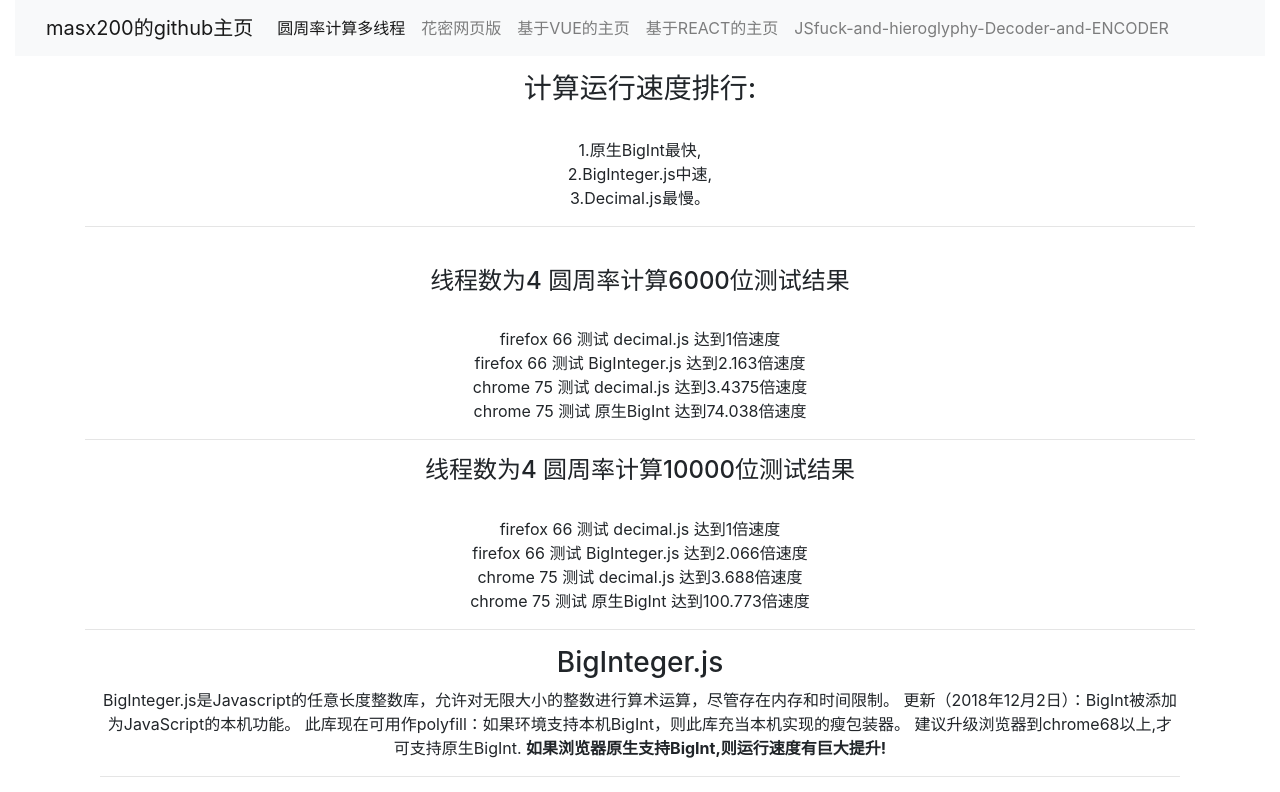
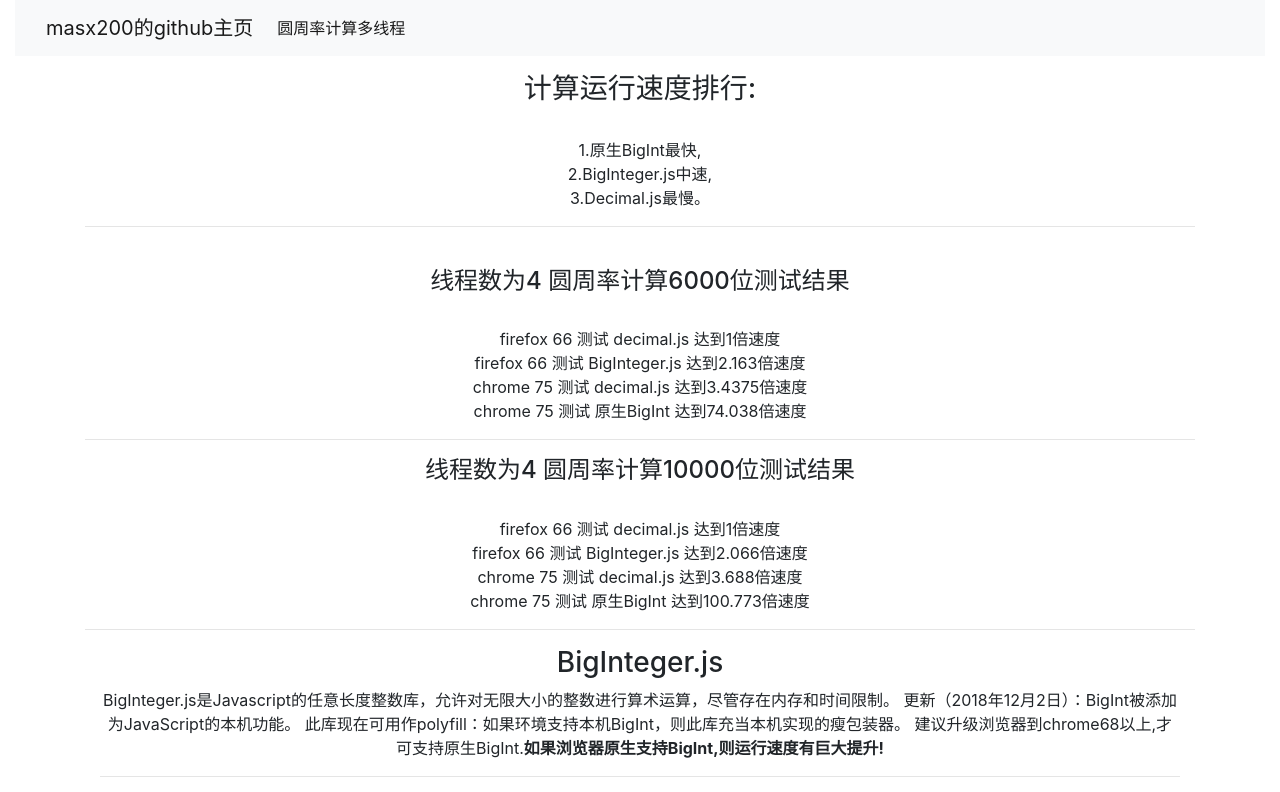
Before and after one commit to masx200/Pi-calculation-multithreading, a website: page src/index.html in a window 1280 px wide. Shown: the top 792 px of the page. Drawn offline with nearby package versions, Linux system fonts and the light colour scheme.

Commit message:
Update index.html

```diff
--- a/src/index.html
+++ b/src/index.html
@@ -1,28 +1,15 @@
 <!DOCTYPE html>
 <html>
     <head>
-        <!-- 升级bootstrap从3到4 -->
         <link
             rel="stylesheet"
             href="https://cdn.staticfile.org/twitter-bootstrap/4.3.1/css/bootstrap.min.css"
         />
         <script src="https://cdn.staticfile.org/jquery/3.4.1/jquery.min.js"></script>
-        <script src="https://cdn.staticfile.org/popper.js/1.15.0/umd/popper.min.js"></script>
-        <script src="https://cdn.staticfile.org/twitter-bootstrap/4.3.1/js/bootstrap.min.js"></script>
-        <link href="../myfontandtextalign.css" rel="stylesheet" />
-        <!-- <link href="https://cdn.staticfile.org/twitter-bootstrap/3.4.1/css/bootstrap-theme.css" rel="stylesheet">
-        <link href="https://cdn.staticfile.org/twitter-bootstrap/3.4.1/css/bootstrap.min.css" rel="stylesheet">
-        <script src="https://cdn.staticfile.org/jquery/3.4.0/jquery.min.js"></script>
-        <script defer src="https://cdn.staticfile.org/twitter-bootstrap/3.4.1/js/bootstrap.min.js"></script> -->
         <style type="text/css">
             * {
-                /* font-family: "Microsoft Yahei"; */
                 text-align: center;
             }
-
-            /* #nav {
-            float: center;
-        } */
         </style>
         <title>圆周率计算多线程</title>
         <script
@@ -37,24 +24,14 @@
         <meta charset="utf-8" />
         <script src="https://cdn.staticfile.org/big-integer/1.6.43/BigInteger.min.js"></script>
     </head>
-
     <body>
-        <!-- 升级bootstrap从3到4 -->
         <div id="my导航栏" class="fixed-top container-fluid">
-            <!-- <nav class="navbar navbar-default" role="navigation"> -->
             <nav class="navbar navbar-expand-sm bg-light navbar-light">
                 <div class="container-fluid">
                     <div class="navbar-header">
                         <a class="navbar-brand" href="../index.html"
-                            >masx200的github主页
-                        </a>
-                        <!-- <button type="button" class="navbar-toggle" data-toggle="collapse" data-target="#example-navbar-collapse">
-                            <span class="sr-only">切换导航</span>
-                            <span class="icon-bar"></span>
-                            <span class="icon-bar"></span>
-                            <span class="icon-bar"></span>
-                        </button> -->
-                        <button
+                            >masx200的github主页</a
+                        ><button
                             class="navbar-toggler"
                             type="button"
                             data-toggle="collapse"
@@ -63,49 +40,20 @@
                             <span class="navbar-toggler-icon"></span>
                         </button>
                     </div>
-                    <!-- <div class="collapse navbar-collapse" id="example-navbar-collapse"> -->
                     <div
                         class="collapse navbar-collapse"
                         id="collapsibleNavbar"
                     >
                         <ul class="nav navbar-nav">
                             <li class="active nav-item">
-                                <a class="nav-link">圆周率计算多线程 </a>
-                            </li>
-                            <li class="nav-item">
-                                <a
-                                    href="../花密网页版-完善修改版-响应式的导航栏/index.html"
-                                    class="nav-link"
-                                    >花密网页版
-                                </a>
-                            </li>
-                            <li class="nav-item">
-                                <a
-                                    href="../my-vue-router-project/index.html"
-                                    class="nav-link"
-                                    >基于VUE的主页
-                                </a>
-                            </li>
-                            <li class="nav-item">
-                                <a
-                                    href="../my-react-router-test/index.html"
-                                    class="nav-link"
-                                    >基于REACT的主页
-                                </a>
-                            </li>
-                            <li class="nav-item">
-                                <a
-                                    href="../JSfuck-and-hieroglyphy-Decoder-and-ENCODER/JSfuck-Decoder--and-hieroglyphy--decoder.html"
-                                    class="nav-link"
-                                    >JSfuck-and-hieroglyphy-Decoder-and-ENCODER
-                                </a>
+                                <a class="nav-link">圆周率计算多线程</a>
                             </li>
                         </ul>
                     </div>
                 </div>
             </nav>
         </div>
-        <noscript>You need to enable JavaScript to run this app. </noscript>
+        <noscript>You need to enable JavaScript to run this app.</noscript>
         <div id="my主体" class="container">
             <div>
                 <p></p>
@@ -115,64 +63,54 @@
                 <br />
                 <h4>线程数为4 圆周率计算6000位测试结果</h4>
                 <br />
-                firefox 66 测试 decimal.js 达到1倍速度
-                <br />
-                firefox 66 测试 BigInteger.js 达到2.163倍速度
-                <br />
-                chrome 75 测试 decimal.js 达到3.4375倍速度
-                <br />
+                firefox 66 测试 decimal.js 达到1倍速度<br />
+                firefox 66 测试 BigInteger.js 达到2.163倍速度<br />
+                chrome 75 测试 decimal.js 达到3.4375倍速度<br />
                 chrome 75 测试 原生BigInt 达到74.038倍速度
                 <p></p>
                 <hr />
                 <h4>线程数为4 圆周率计算10000位测试结果</h4>
                 <br />
-                firefox 66 测试 decimal.js 达到1倍速度
-                <br />
-                firefox 66 测试 BigInteger.js 达到2.066倍速度
-                <br />
-                chrome 75 测试 decimal.js 达到3.688倍速度
-                <br />
+                firefox 66 测试 decimal.js 达到1倍速度<br />
+                firefox 66 测试 BigInteger.js 达到2.066倍速度<br />
+                chrome 75 测试 decimal.js 达到3.688倍速度<br />
                 chrome 75 测试 原生BigInt 达到100.773倍速度
                 <p></p>
                 <hr />
             </div>
-
             <div class="container">
                 <h3>BigInteger.js</h3>
                 <p>
                     BigInteger.js是Javascript的任意长度整数库，允许对无限大小的整数进行算术运算，尽管存在内存和时间限制。
                     更新（2018年12月2日）：BigInt被添加为JavaScript的本机功能。
                     此库现在可用作polyfill：如果环境支持本机BigInt，则此库充当本机实现的瘦包装器。
-                    建议升级浏览器到chrome68以上,才可支持原生BigInt.
-                    <b>如果浏览器原生支持BigInt,则运行速度有巨大提升!</b>
+                    建议升级浏览器到chrome68以上,才可支持原生BigInt.<b
+                        >如果浏览器原生支持BigInt,则运行速度有巨大提升!</b
+                    >
                 </p>
                 <hr />
                 <div>
                     <p>
                         <span>
-                            选择线程个数:数量 ( 1 到 12 之间):
-                            <input
+                            选择线程个数:数量 ( 1 到 12 之间):<input
                                 class="form-control"
                                 id="thread-big"
                                 type="number"
                                 name="quantity"
                                 min="1"
                                 max="12"
-                            />
-                        </span>
+                        /></span>
                     </p>
                     <p>
                         <span>
-                            选择圆周率位数:数量1000* ( 1 到 100 之间):
-                            <input
+                            选择圆周率位数:数量1000* ( 1 到 100 之间):<input
                                 class="form-control"
                                 id="pichangwei-big"
                                 type="number"
                                 name="quantity"
                                 min="1"
                                 max="100"
-                            />
-                        </span>
+                        /></span>
                     </p>
                     <button
                         class="btn btn-info"
@@ -197,8 +135,8 @@
                         "
                         width="100%"
                         id="tp-big"
-                    ></textarea>
-                    <br />
+                    ></textarea
+                    ><br />
                     <div>
                         <textarea
                             class="form-control"
@@ -232,29 +170,25 @@
                 <div>
                     <p>
                         <span>
-                            选择线程个数:数量 ( 1 到 12 之间):
-                            <input
+                            选择线程个数:数量 ( 1 到 12 之间):<input
                                 class="form-control"
                                 id="thread"
                                 type="number"
                                 name="quantity"
                                 min="1"
                                 max="12"
-                            />
-                        </span>
+                        /></span>
                     </p>
                     <p>
                         <span>
-                            选择圆周率位数:数量1000* ( 1 到 100 之间):
-                            <input
+                            选择圆周率位数:数量1000* ( 1 到 100 之间):<input
                                 class="form-control"
                                 id="pichangwei"
                                 type="number"
                                 name="quantity"
                                 min="1"
                                 max="100"
-                            />
-                        </span>
+                        /></span>
                     </p>
                     <button
                         class="btn btn-info"
@@ -279,8 +213,8 @@
                         "
                         width="100%"
                         id="tp"
-                    ></textarea>
-                    <br />
+                    ></textarea
+                    ><br />
                     <div>
                         <textarea
                             class="form-control"
@@ -300,7 +234,6 @@
             </div>
         </div>
         <script src="extendmytextarea.js" defer></script>
-        <script src="../拉伸导航栏与主体部分的顶部距离.js"></script>
         <script src="mypidashujisuan-bigint.js"></script>
     </body>
 </html>
```
